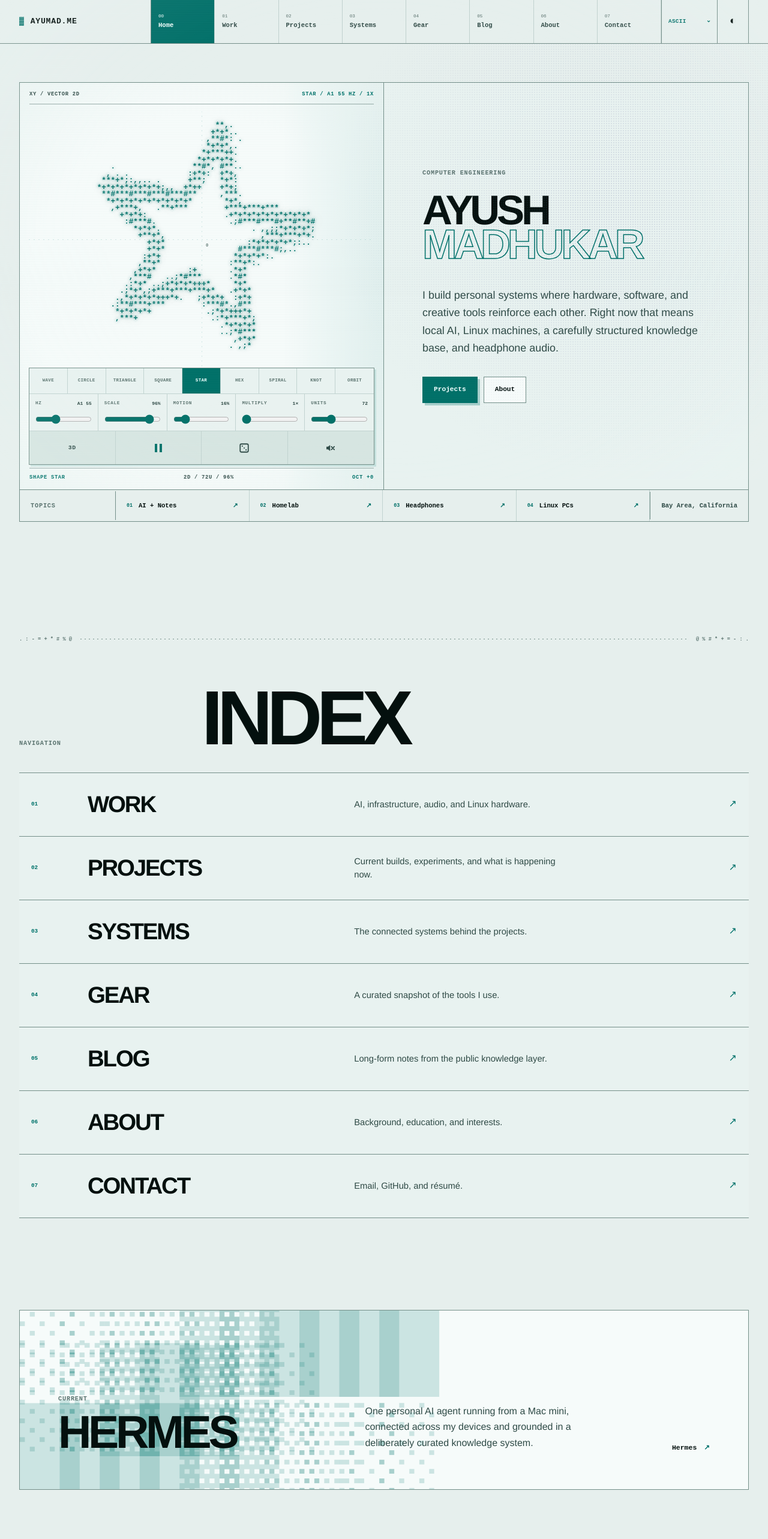
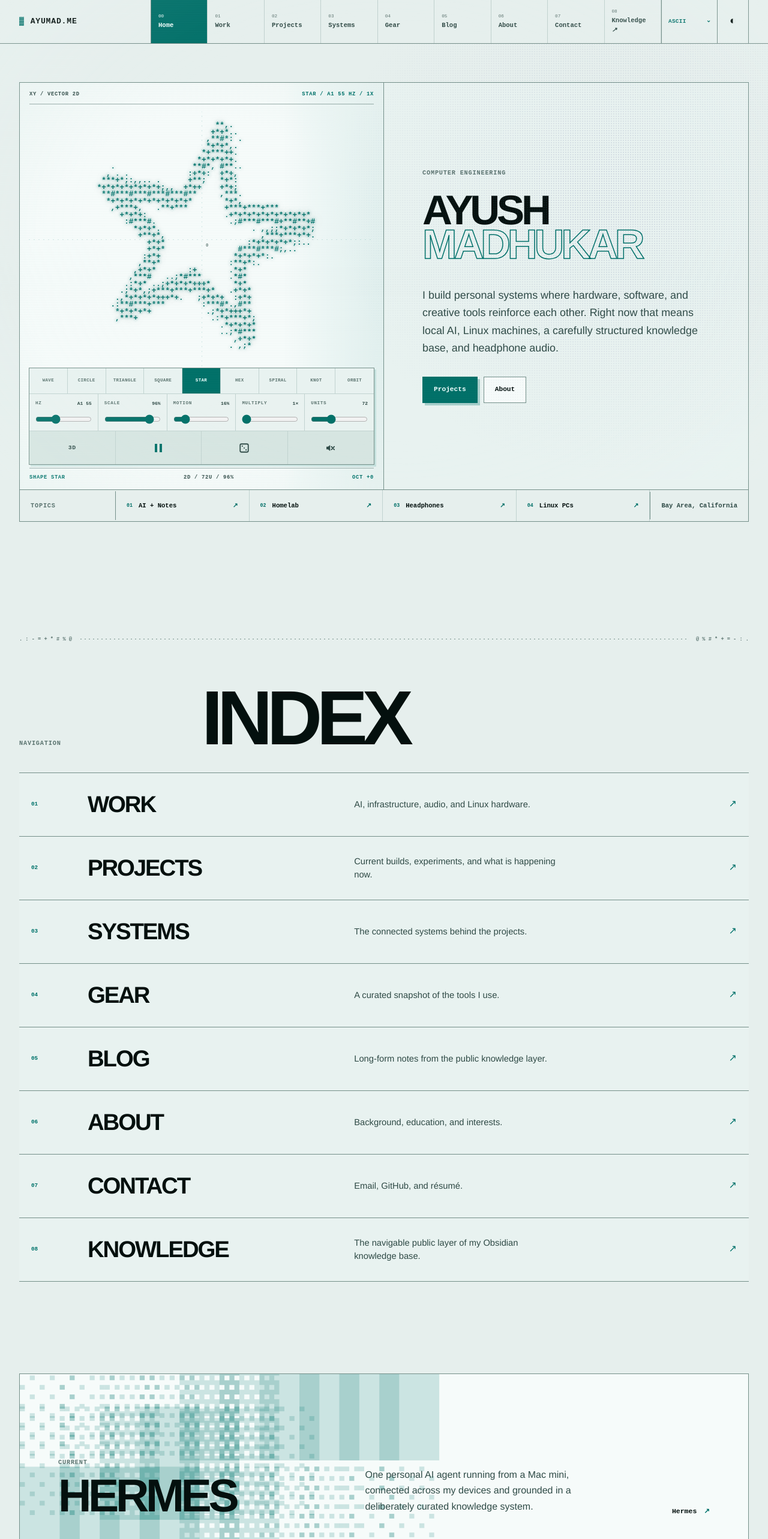
Before and after one commit to Ayumad/ayumad.me, a React (Vite) app: page / in a window 1280 px wide. Shown: the top 2566 px of the page at 60% size. Built offline with nearby package versions, Linux system fonts and the light colour scheme.

Commit message:
Link public knowledge site

```diff
--- a/src/App.tsx
+++ b/src/App.tsx
@@ -216,6 +216,20 @@ function Header({
           aria-label="Main navigation"
         >
           {navItems.map((item) => {
+            if (item.external) {
+              return (
+                <a
+                  key={item.path}
+                  href={item.path}
+                  className="nav-link"
+                  onClick={() => setMenuOpen(false)}
+                >
+                  <span>{item.index}</span>
+                  {item.label}
+                  <i aria-hidden="true">↗</i>
+                </a>
+              );
+            }
             const isActive = item.path === "/" ? path === "/" : path === item.path || path.startsWith(`${item.path}/`);
             return (
               <Link
@@ -414,6 +428,7 @@ function HomePage() {
     "Long-form notes from the public knowledge layer.",
     "Background, education, and interests.",
     "Email, GitHub, and résumé.",
+    "The navigable public layer of my Obsidian knowledge base.",
   ];
 
   return (
@@ -460,12 +475,21 @@ function HomePage() {
         <div className="index-list">
           {navItems.slice(1).map((item, index) => (
             <motion.div key={item.path} whileHover={{ x: 6 }} transition={{ duration: 0.14 }}>
+              {item.external ? (
+                <a href={item.path} className="index-row">
+                  <span>{item.index}</span>
+                  <h3>{item.label}</h3>
+                  <p>{descriptions[index]}</p>
+                  <i aria-hidden="true">↗</i>
+                </a>
+              ) : (
                 <Link to={item.path} className="index-row">
                   <span>{item.index}</span>
                   <h3>{item.label}</h3>
                   <p>{descriptions[index]}</p>
                   <i aria-hidden="true">↗</i>
                 </Link>
+              )}
             </motion.div>
           ))}
         </div>
--- a/src/siteContent.ts
+++ b/src/siteContent.ts
@@ -4,6 +4,7 @@ export interface NavItem {
   label: string;
   path: string;
   index: string;
+  external?: boolean;
 }
 
 export interface HomeTopic {
@@ -96,6 +97,7 @@ export const navItems: NavItem[] = [
   { label: "Blog", path: "/blog", index: "05" },
   { label: "About", path: "/about", index: "06" },
   { label: "Contact", path: "/contact", index: "07" },
+  { label: "Knowledge", path: "https://ayumad.github.io", index: "08", external: true },
 ];
 
 export const legacyRedirects: Record<string, string> = {
```
Also changed, not shown: 1 other file (tests, documents, lock files or other folders). Lines whose indentation alone changed are shown as unchanged.
